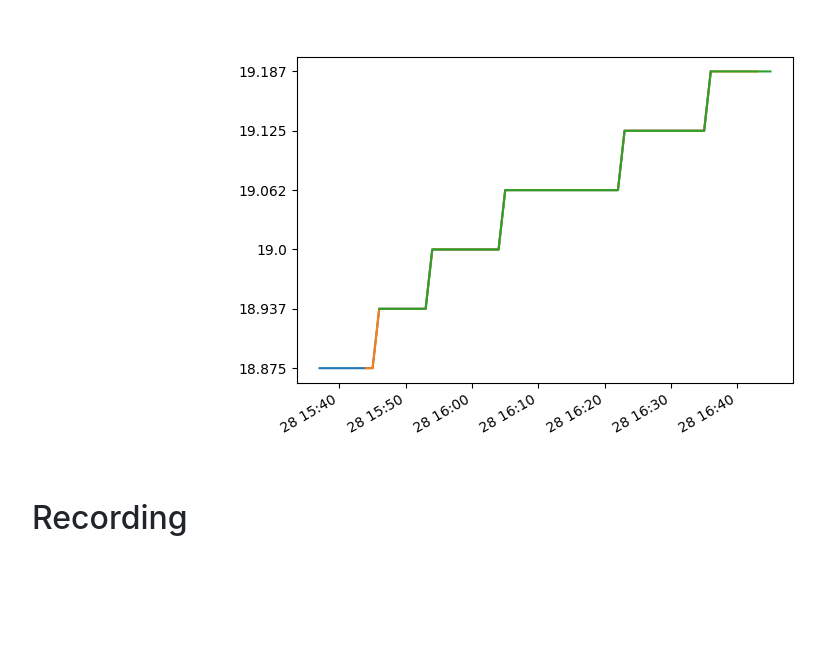
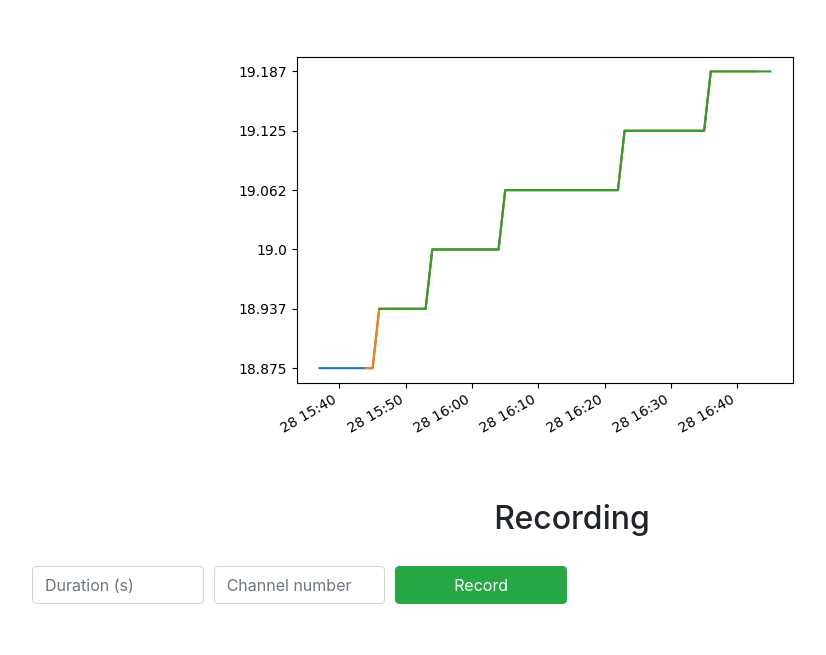
Before and after one commit to stasius12/akumalina, a Flask app: template akumalina/templates/main.html in a window 1280 px wide. Shown: the part 145-800 px from the top of the page, without its empty margins (68-894 px from the left). Run offline with Flask 2, Linux system fonts and the light colour scheme; the template is opened without the code that fills it: values that come from a table or form of the project are taken from there, others are empty; some libraries are stand-ins or nearby versions.

Commit message:
Add possibility to record

```diff
--- a/akumalina/a.py
+++ /dev/null
@@ -1,4 +0,0 @@
-import matplotlib.pyplot as plt
-
-plt.plot([1,2,3], [4,5,6])
-plt.savefig('test.png')
--- a/akumalina/app.py
+++ b/akumalina/app.py
@@ -1,25 +1,34 @@
 from flask import Flask, render_template
-#from flask_caching import Cache
 import os
 from datetime import datetime, timedelta
 from collections import defaultdict
-from subprocess import check_output
 
 from file_handling import FileHandler
 from plotting import Plotter
+from recording import Recorder
+from forms import RecordingParamsForm
+
+SECRET_KEY = os.urandom(32)
 
 app = Flask(__name__)
-#cache = Cache(app,config={'CACHE_TYPE': 'simple'})
+app.config['SECRET_KEY'] = SECRET_KEY
 
-@app.route('/')
+@app.route('/', methods=('GET', 'POST'))
 def hello():
+    # === temperatures ===
     data = FileHandler().read_temperatures_data()
     date_to = datetime.today()
     date_from = date_to - timedelta(hours=1)
     data = list(filter(lambda el: el[0] > date_from and el[0] < date_to, data))
-    print(data)
-    a = Plotter(data).create_plot()
-    return render_template('main.html')
+    # a = Plotter(data).create_plot()
+
+    # === recording ===
+    form = RecordingParamsForm()
+    if form.validate_on_submit():
+        recorder = Recorder(5, 1)
+        recorder.record()
+
+    return render_template('main.html', form=form)
 
 @app.route('/croatia')
 def croatia():
--- /dev/null
+++ b/akumalina/forms.py
@@ -0,0 +1,12 @@
+from flask_wtf import FlaskForm
+from wtforms import StringField, IntegerField
+
+class RecordingParamsForm(FlaskForm):
+	duration = IntegerField('Duration', render_kw={
+		'placeholder': 'Duration (s)',
+		'class': 'form-control'
+	})
+	channel_number = IntegerField('Channel number', render_kw={
+		'placeholder': 'Channel number',
+		'class': 'form-control'
+	})
--- a/akumalina/templates/main.html
+++ b/akumalina/templates/main.html
@@ -22,11 +22,25 @@
          </div>
       </div>
       <div class="row">
-         <div class="col-md-12">
+         <div class="col-md-12 text-center">
             <h2>Recording</h2>
-	 </div>
+	      </div>
       </div>
-
+      <div class="row">
+         <div class="col-md-12 text-center">
+            <form class="form-row" method="POST" action='./'>
+               {{ form.csrf_token }}
+               {% for field in form %}{% if not field.id == 'csrf_token' %}
+                  <div class="col-md-2">
+                     {{ field }}
+                  </div>
+               {% endif %}{% endfor %}
+               <div class="col-md-2">
+                  <button class="btn btn-success btn-block" type="submit">Record</button>
+               </div>
+            </form>
+         </div>
+      </div>
    </div>
 </body>
 </html>
```
Also changed, not shown: akumalina/recording.py (added, +11 -0 lines), requirements.txt (+8 -0 lines), 5 other files.
